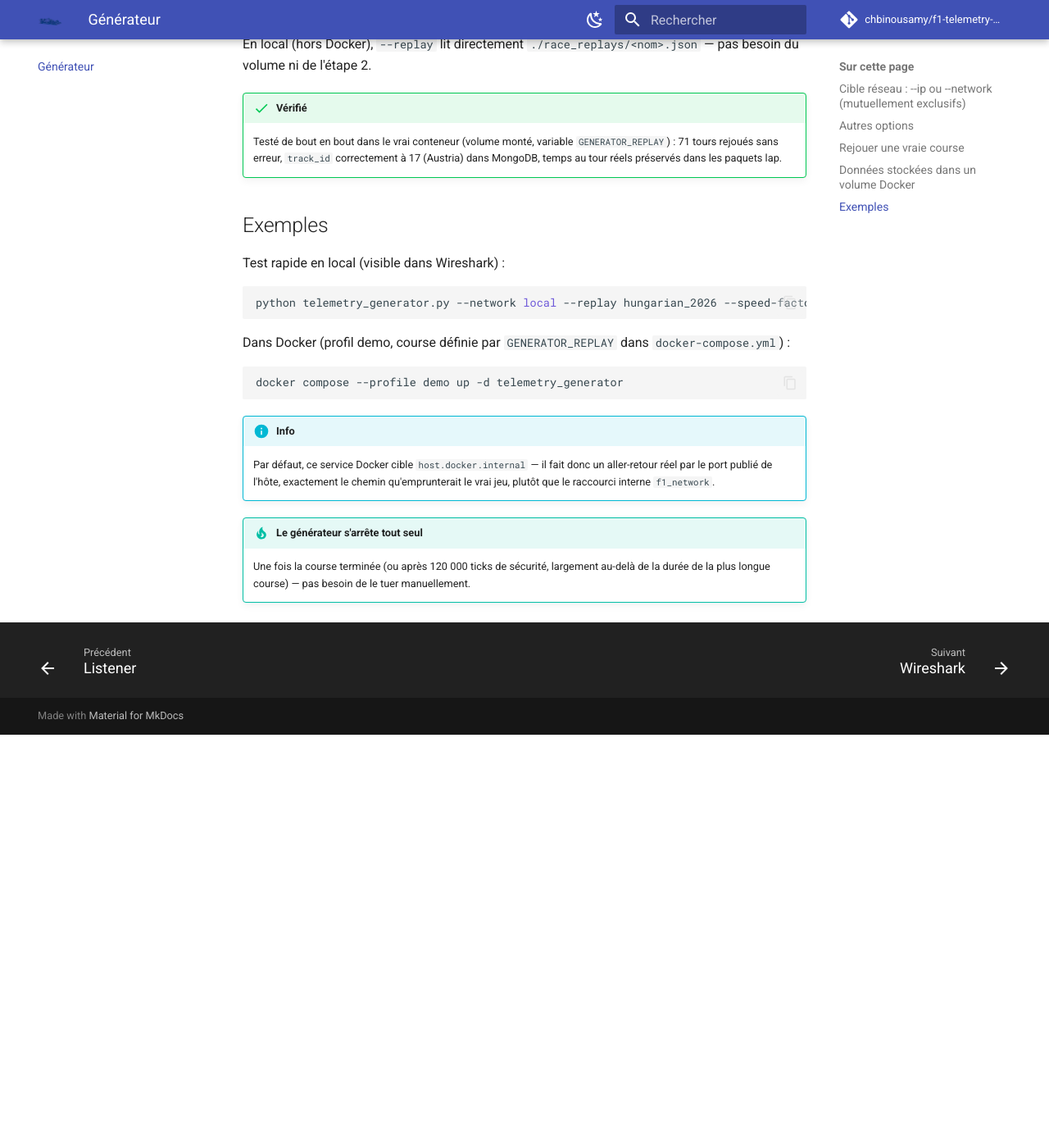
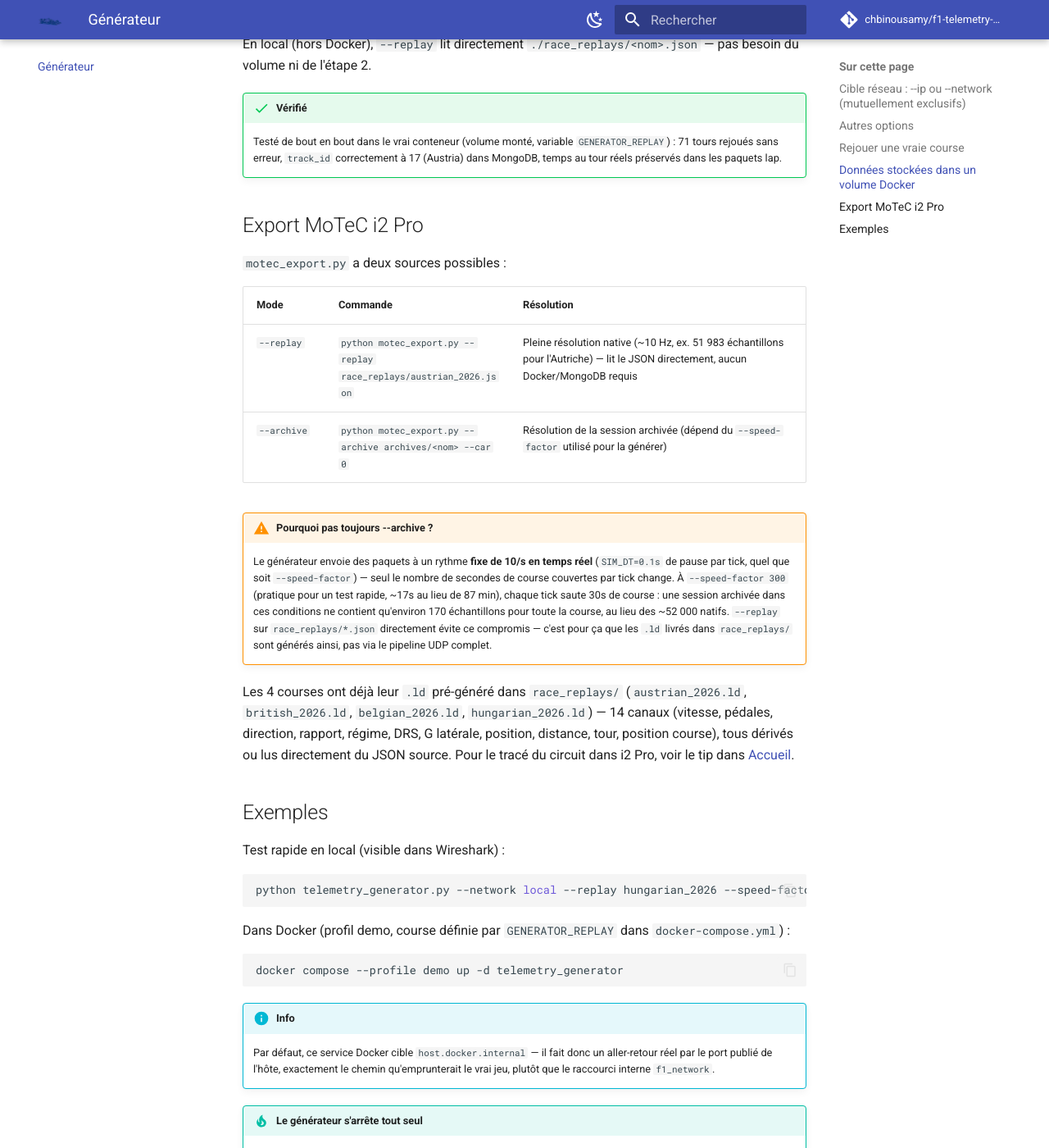
Before and after one commit to chbinousamy/f1-telemetry-docs, an MkDocs documentation site: the page built from docs/generator.md, in a window 1280 px wide and 1400 px high, scrolled down 2353 px. Shown: the whole window at 82% size. Built offline with MkDocs 1.6.1 and Material for MkDocs 9.7.7, drawn with Linux system fonts in a browser that asks for light colours; comment, search, counter and statistics services are not loaded; before the commit the page ends 3249 px from its top, so only the background shows below that.

Commit message:
Document motec_export.py --replay (full-resolution, no Docker needed)
New comparison table + warning explaining why --replay beats --archive
for MoTeC export quality: the generator's fixed 10 packets/sec real-time
rate means high --speed-factor runs throw away resolution (~170
samples for a full race at speed_factor=300 vs ~52000 native). Updated
the quickstart command and file listing to point at the pre-generated
race_replays/*.ld files.

```diff
--- a/docs/generator.md
+++ b/docs/generator.md
@@ -84,6 +84,30 @@ volume ni de l'étape 2.
     71 tours rejoués sans erreur, `track_id` correctement à 17 (Austria) dans MongoDB, temps au
     tour réels préservés dans les paquets lap.
 
+## Export MoTeC i2 Pro
+
+`motec_export.py` a deux sources possibles :
+
+| Mode | Commande | Résolution |
+|---|---|---|
+| `--replay` | `python motec_export.py --replay race_replays/austrian_2026.json` | Pleine résolution native (~10 Hz, ex. 51 983 échantillons pour l'Autriche) — lit le JSON directement, aucun Docker/MongoDB requis |
+| `--archive` | `python motec_export.py --archive archives/<nom> --car 0` | Résolution de la session archivée (dépend du `--speed-factor` utilisé pour la générer) |
+
+!!! warning "Pourquoi pas toujours --archive ?"
+    Le générateur envoie des paquets à un rythme **fixe de 10/s en temps réel** (`SIM_DT=0.1s`
+    de pause par tick, quel que soit `--speed-factor`) — seul le nombre de secondes de course
+    couvertes par tick change. À `--speed-factor 300` (pratique pour un test rapide, ~17s au lieu
+    de 87 min), chaque tick saute 30s de course : une session archivée dans ces conditions ne
+    contient qu'environ 170 échantillons pour toute la course, au lieu des ~52 000 natifs.
+    `--replay` sur `race_replays/*.json` directement évite ce compromis — c'est pour ça que les
+    `.ld` livrés dans `race_replays/` sont générés ainsi, pas via le pipeline UDP complet.
+
+Les 4 courses ont déjà leur `.ld` pré-généré dans `race_replays/` (`austrian_2026.ld`,
+`british_2026.ld`, `belgian_2026.ld`, `hungarian_2026.ld`) — 14 canaux (vitesse, pédales,
+direction, rapport, régime, DRS, G latérale, position, distance, tour, position course), tous
+dérivés ou lus directement du JSON source. Pour le tracé du circuit dans i2 Pro, voir le tip dans
+[Accueil](index.md).
+
 ## Exemples
 
 Test rapide en local (visible dans Wireshark) :
```
Also changed, not shown: docs/index.md (+3 -2 lines).
